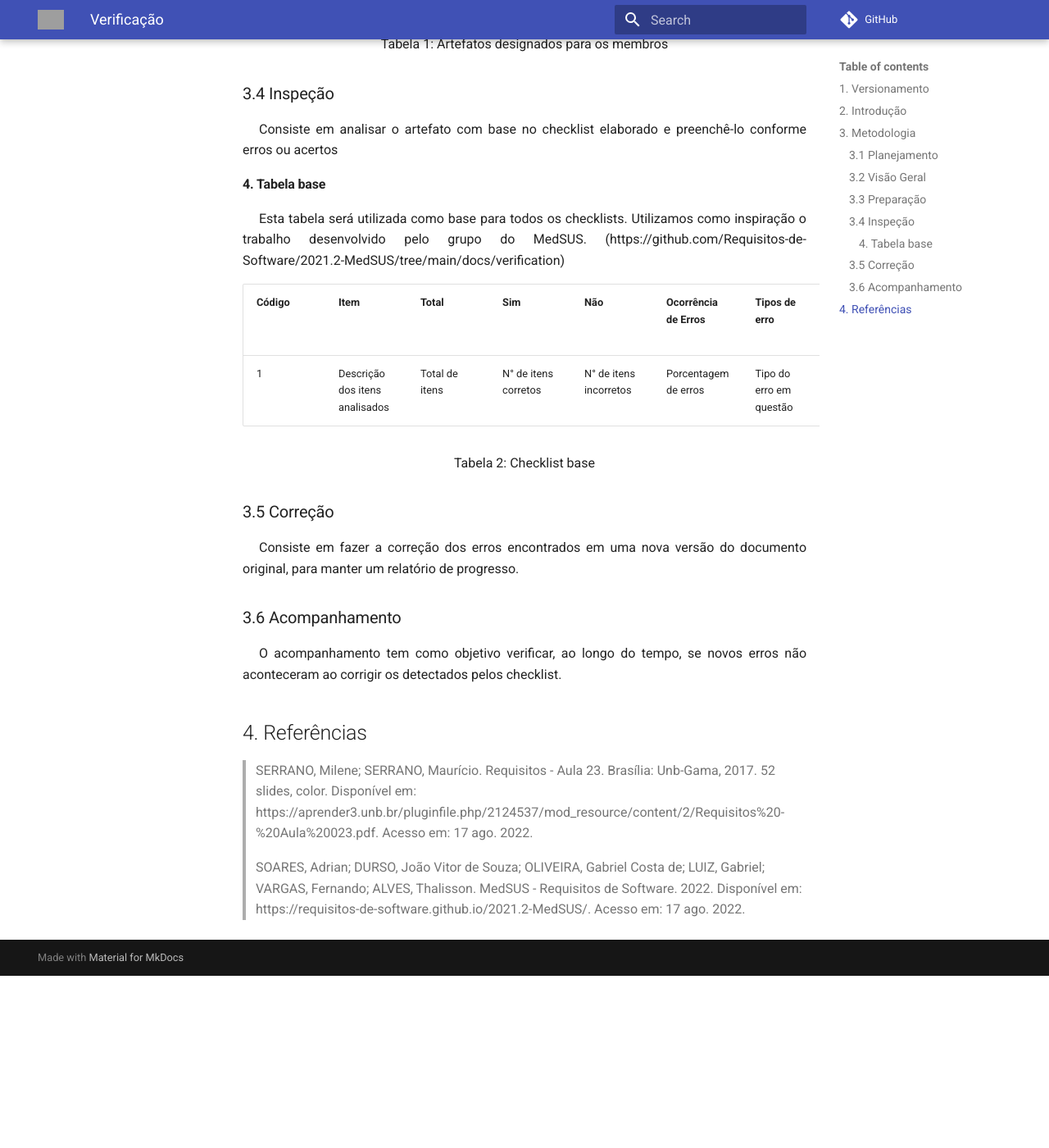
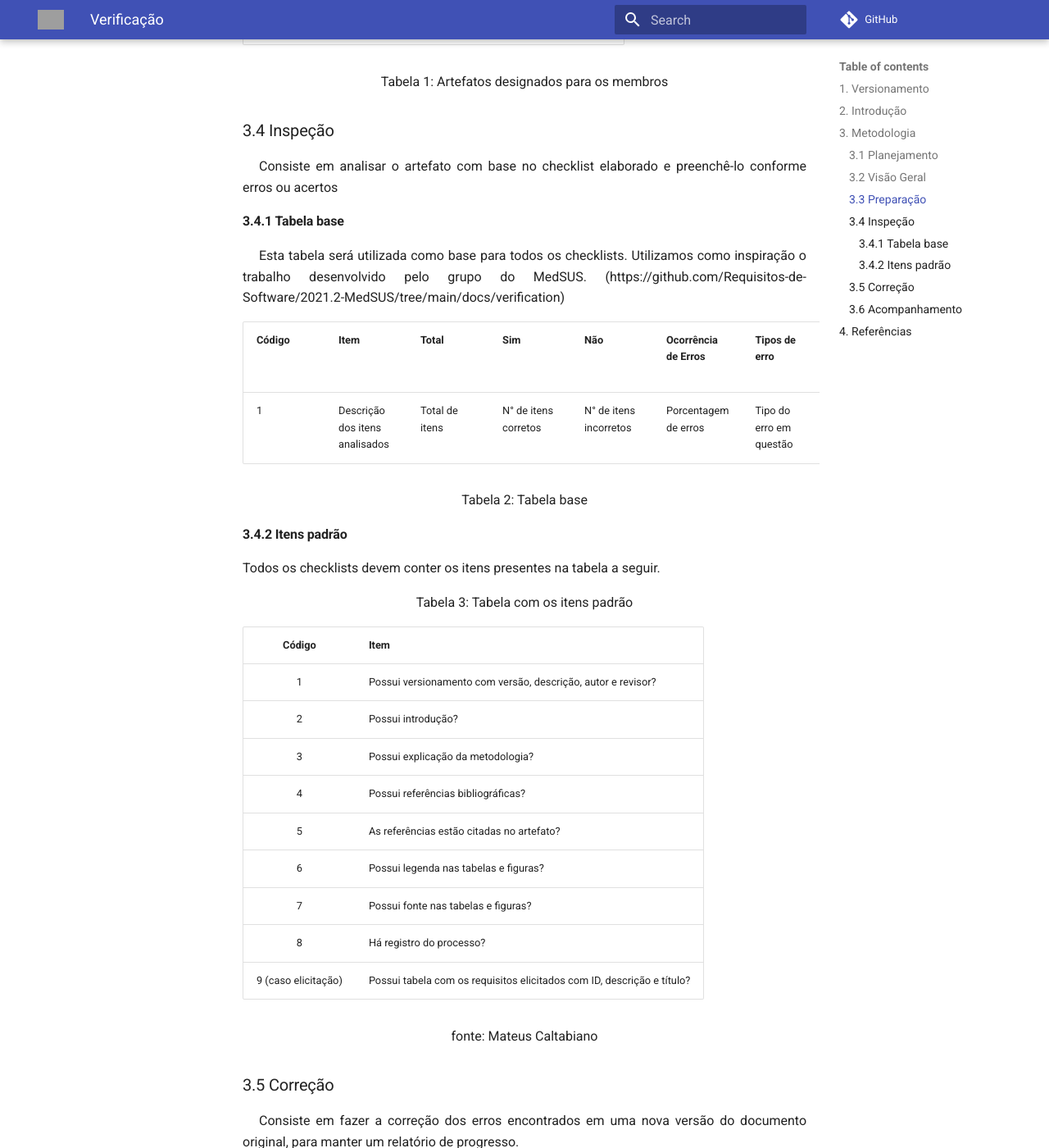
Before and after one commit to Requisitos-de-Software/2022.1-TikTok, an MkDocs documentation site: the page built from docs/Analise/Verificacao/verificacao.md, in a window 1280 px wide and 1400 px high, scrolled down 1921 px. Shown: the whole window at 82% size. Built offline with MkDocs 1.6.1 and Material for MkDocs 9.7.7, drawn with Linux system fonts in a browser that asks for light colours; comment, search, counter and statistics services are not loaded; before the commit the page ends 3111 px from its top, so only the background shows below that; some of the changed text lies outside the part shown; grey boxes are pictures that could not be loaded.

Commit message:
#61 - Adição de itens base para todos os checklists

```diff
--- a/docs/Analise/Verificacao/verificacao.md
+++ b/docs/Analise/Verificacao/verificacao.md
@@ -2,10 +2,11 @@
 
 ## 1. Versionamento
 
-| Versão | Autor             | Descrição             | Revisor           |
-| ------ | ----------------- | --------------------- | ----------------- |
-| 1.0    | Mateus Caltabiano | Abertura do documento | João Victor       |
-| 1.1    | Pedro Henrique    | Adição da tabela base | Mateus Caltabiano |
+| Versão | Autor             | Descrição                               | Revisor           |
+| ------ | ----------------- | --------------------------------------- | ----------------- |
+| 1.0    | Mateus Caltabiano | Abertura do documento                   | João Victor       |
+| 1.1    | Pedro Henrique    | Adição da tabela base                   | Mateus Caltabiano |
+| 1.2    | Mateus Caltabiano | Adição de itens base para os checklists | Iago Cabral       |
 
 ## 2. Introdução
 
@@ -118,7 +119,7 @@ Conforme reunião em sala de aula, serão elaboradas "checklists" para cada arte
     Consiste em analisar o artefato com base no checklist elaborado e preenchê-lo conforme erros ou acertos
 </p>
 
-#### 4. Tabela base
+#### 3.4.1 Tabela base
 
 <p style="text-indent: 20px; text-align: justify">
     Esta tabela será utilizada como base para todos os checklists. Utilizamos como inspiração o trabalho desenvolvido pelo grupo do MedSUS. (https://github.com/Requisitos-de-Software/2021.2-MedSUS/tree/main/docs/verification)
@@ -130,7 +131,35 @@ Conforme reunião em sala de aula, serão elaboradas "checklists" para cada arte
 
 <div style="text-align: center">
     <p>
-        Tabela 2: Checklist base
+        Tabela 2: Tabela base
+    </p>
+</div>
+
+#### 3.4.2 Itens padrão
+
+Todos os checklists devem conter os itens presentes na tabela a seguir.
+
+<div>
+    <p style="text-align: center">
+        Tabela 3: Tabela com os itens padrão
+    </p>
+</div>
+
+|       Código        | Item                                                                   |
+|:-------------------:| ---------------------------------------------------------------------- |
+|          1          | Possui versionamento com versão, descrição, autor e revisor?           |
+|          2          | Possui introdução?                                                     |
+|          3          | Possui explicação da metodologia?                                      |
+|          4          | Possui referências bibliográficas?                                     |
+|          5          | As referências estão citadas no artefato?                              |
+|          6          | Possui legenda nas tabelas e figuras?                                  |
+|          7          | Possui fonte nas tabelas e figuras?                                    |
+|          8          | Há registro do processo?                                               |
+| 9 (caso elicitação) | Possui tabela com os requisitos elicitados com ID, descrição e título? |
+
+<div>
+    <p style="text-align: center">
+        fonte: Mateus Caltabiano
     </p>
 </div>
 
```
